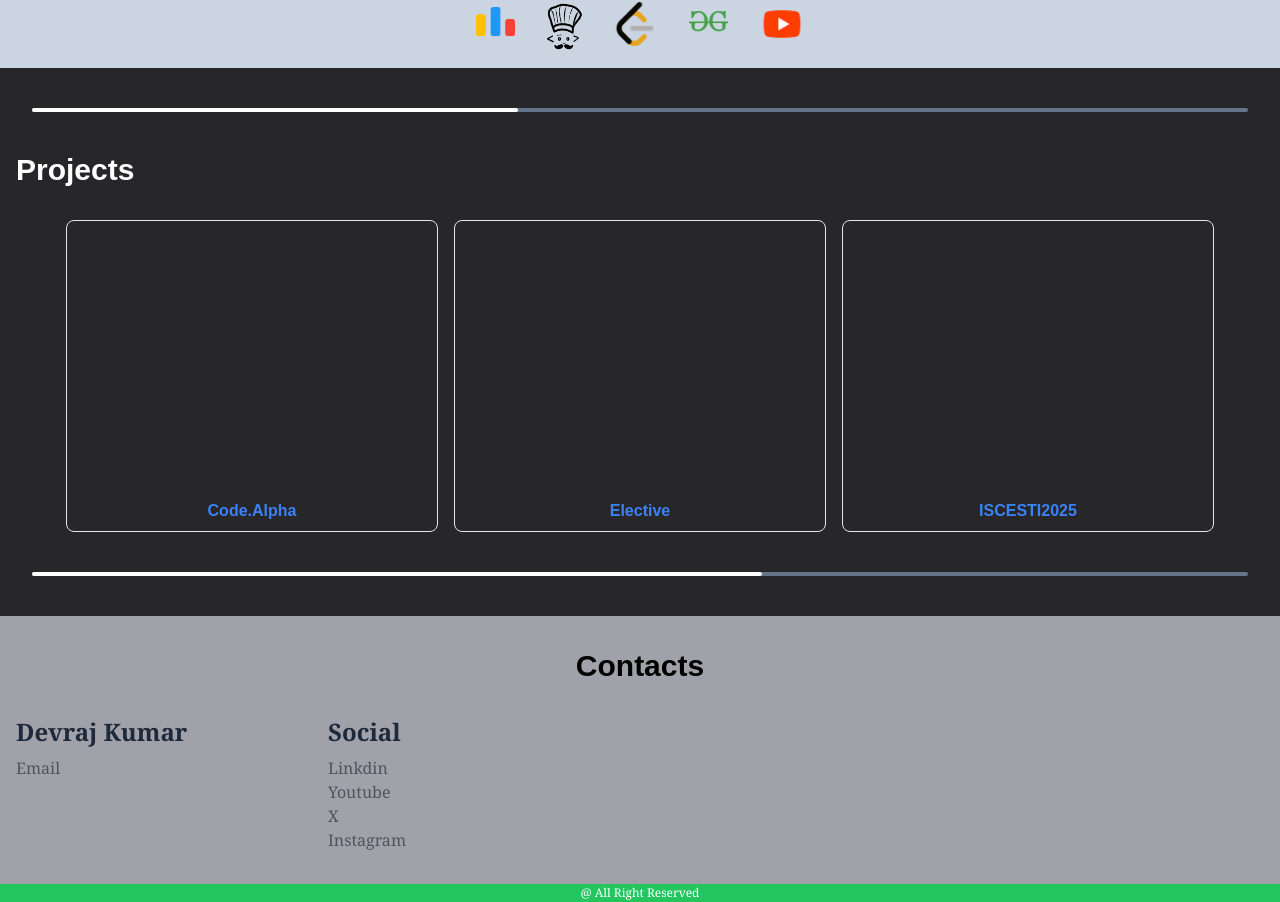
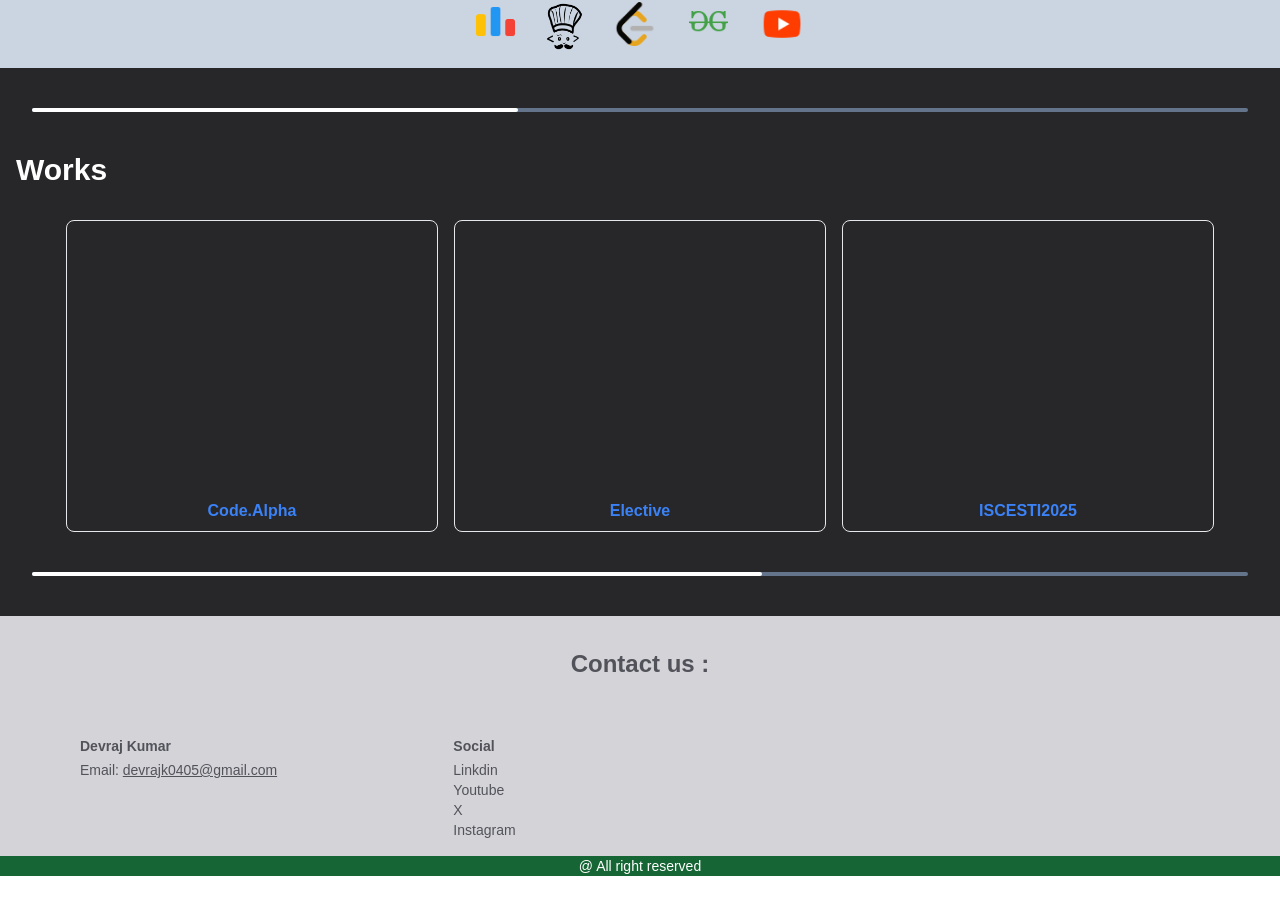
Before and after one commit to devRojha/Portfolio, a Next.js app in the folder frontend/: page / in a window 1280 px wide. Shown: the part 1778-2680 px from the top of the page. After the commit the page ends 2654 px from the top, so only its background shows below. Built offline with nearby package versions, Linux system fonts and the light colour scheme.

Commit message:
adding sliding menubar for mobile view

```diff
--- a/frontend/app/page.tsx
+++ b/frontend/app/page.tsx
@@ -2,7 +2,8 @@
 import About from "@/components/About";
 import CodingProfile from "@/components/CodingProfile";
 import Hero from "@/components/Hero";
-import Projects from "@/components/Projects";
+import Works from "@/components/Works";
+
 
 export default function Home() {
   return (
@@ -16,7 +17,7 @@ export default function Home() {
       <div className="rounded-full bg-slate-500 mx-8 mb-10">
         <div className="w-[40%] rounded-full h-1 bg-white"></div>
       </div>
-      <Projects />
+      <Works />
       <div className="rounded-full bg-slate-500 mx-8 mb-10">
         <div className="w-[60%] rounded-full h-1 bg-white"></div>
       </div>
--- a/frontend/components/About.tsx
+++ b/frontend/components/About.tsx
@@ -74,11 +74,11 @@ const SkillList = [
 export default function About(){
     return(
         <div id="About" className="mb-10">
-            <div className="mx-4">
+            <div className="mx-4 max-sm:mx-2">
                 <div className="font-bold text-pretty text-3xl mb-8">ABOUT</div>
                 <div className="grid grid-cols-2 max-md:grid-cols-1">
                     <div className="pt-[300px] max-md:pt-8 max-md:mb-8">
-                         <div className="max-md:border-b rounded-lg p-4">
+                         <div className="max-md:border-b rounded-lg p-4 max-sm:p-1">
                             <div className="text-center font-bold text-2xl mb-4 text-yellow-500">Who Am I?</div>
                             <div className="flex text-justify font-serif overflow-auto">
                                 <div className="h-[400px]">
--- a/frontend/components/Appbar.tsx
+++ b/frontend/components/Appbar.tsx
@@ -1,8 +1,6 @@
 "use client"
-import { useState } from "react";
 
-export default function Appbar() {
-    const [menu , setMenue] = useState<boolean>(false);
+export default function Appbar({menu, setMenue} : {menu:boolean , setMenue : (value : boolean)=> void}) {
     return (
       <div className="fixed w-full z-30  bg-zinc-800 h-[70px]  flex flex-col justify-center">
         <div className="flex justify-between px-20 max-lg:px-6 max-sm:px-4">
@@ -11,9 +9,9 @@ export default function Appbar() {
                 <ul className="flex space-x-16 max-lg:space-x-10 font-bold">
                     <li className="hover:border-b active:text-yellow-500 border-yellow-500"><a href="">Home</a></li>
                     <li className="hover:border-b active:text-yellow-500 border-yellow-500"><a href="#About">About</a></li>
-                    <li className="hover:border-b active:text-yellow-500 border-yellow-500"><a href="#Projects">Projects</a></li>
+                    <li className="hover:border-b active:text-yellow-500 border-yellow-500"><a href="#Works">Works</a></li>
                     <li className="hover:border-b active:text-yellow-500 border-yellow-500"><a href="">More</a></li>
-                    <li className="hover:border-b active:text-yellow-500 border-yellow-500"><a href="">Contacts</a></li>
+                    <li className="hover:border-b active:text-yellow-500 border-yellow-500"><a href="#Contacts">Contacts</a></li>
                 </ul>
             </div>
             <div className="max-sm:flex hidden flex-col justify-center">
--- a/frontend/components/ClientLayout.tsx
+++ b/frontend/components/ClientLayout.tsx
@@ -1,17 +1,22 @@
 "use client"
 
 
+import { useState } from "react";
 import Appbar from "./Appbar";
 import Footer from "./Footer";
+import Menubar from "./Menubar";
 
 export default function ClientLayout({ children }: { children: React.ReactNode }) {
-    // const [option , setoption] = useState(true);
+    const [menu , setMenue] = useState<boolean>(false);
     return (
-    <div>
-        <Appbar />
-        { children }
+    <div >
+        <Appbar menu={menu} setMenue={setMenue}/>
+        <Menubar menu={menu}/>
+        <div onClick={()=>setMenue(false)}>
+
+            { children }
+        </div>
         <Footer />
-        <div className="bg-green-500 text-white text-[12px] font-serif text-center">@ All Right Reserved</div>
     </div>
   );
 }
--- a/frontend/components/Footer.tsx
+++ b/frontend/components/Footer.tsx
@@ -4,23 +4,28 @@
 
 export default function Footer(){
     return(
-        <div id="Contacts" className="bg-zinc-400 px-4 py-8">
-                <div className="font-bold text-center text-black text-3xl mb-8">Contacts</div>
-                <div className="grid grid-cols-4 max-sm:grid-cols-2">
-                    <div className="font-serif">
-                        <div className="text-2xl max-sm:text-lg text-slate-800 font-bold mb-2">Devraj Kumar</div>
-                        <a href="mailto:devrajk0405@gmail.com" className="text-zinc-600 hover:border-b">Email</a>
+        <div className="">
+            <div className="px-20 max-lg:px-12 max-md:px-6 py-4 text-zinc-600 bg-zinc-300">
+                <div className="text-2xl text-center mb-10 font-bold mt-4">Contact us : </div>
+                <div className="grid grid-cols-3 max-sm:grid-cols-2 max-sm:space-y-2">
+                    <div className="text-sm  mt-4">
+                        <div className="font-bold mb-1">Devraj Kumar</div>
+                        <div>Email: <a className="underline" href="mailto:devrajk0405@gmail.com">devrajk0405@gmail.com</a></div>
                     </div>
-                    <div className="col-span-2 font-serif max-sm:col-span-1">
-                        <div className="text-2xl max-sm:text-lg text-slate-800 font-bold mb-2">Social</div>
-                        <div className="flex flex-col text-zinc-600">
-                            <div><a href="https://www.linkedin.com/in/devraj-kumar-5191ba250/" className=" hover:border-b" target="blank">Linkdin</a></div>
-                            <div><a href="https://www.youtube.com/@DuckScript" className=" hover:border-b" target="blank">Youtube</a></div>
-                            <div><a href="https://x.com/devR_04" className=" hover:border-b" target="blank">X</a></div>
-                            <div><a href="https://www.instagram.com/d_raj04/" className=" hover:border-b" target="blank">Instagram</a></div>
+                    <div className="flex max-sm:justify-center">
+                        <div className="text-sm  mt-4 ">
+                            <div className="font-bold mb-1">Social</div>
+                            <div className="flex flex-col">
+                                <div><a href="https://www.linkedin.com/in/devraj-kumar-5191ba250/" className=" hover:border-b border-zinc-600" target="blank">Linkdin</a></div>
+                                <div><a href="https://www.youtube.com/@DuckScript" className=" hover:border-b border-zinc-600" target="blank">Youtube</a></div>
+                                <div><a href="https://x.com/devR_04" className=" hover:border-b border-zinc-600" target="blank">X</a></div>
+                                <div><a href="https://www.instagram.com/d_raj04/" className=" hover:border-b border-zinc-600" target="blank">Instagram</a></div>
+                            </div>
                         </div>
                     </div>
                 </div>
+            </div>
+            <div className="bg-green-800 w-full text-center text-white text-sm">@ All right reserved</div>
         </div>
     )
 }
--- a/frontend/components/Menubar.tsx
+++ b/frontend/components/Menubar.tsx
@@ -1,43 +1,28 @@
 "use client";
 
-import Image from "next/image";
 import { useRouter } from "next/navigation";
 
-interface SidebarProps {
-  option: boolean;
-}
 
-export default function Menubar({ option }: SidebarProps) {
+export default function Menubar({menu} : {menu:boolean}) {
     const router = useRouter();
   return (
     <div>
-      <div className={`${option ? "right-[-400px]" : "right-0"} top-10 w-[260px] rounded-b-lg border-b border-2xl bg-gray-700 z-20 fixed transition-all duration-500 ease-linear`}>
-            <div className="flex flex-col space-y-10 pl-8 font-bold pt-10 text-white">
+      <div className={`${!menu ? "right-[-400px]" : "right-0"} top-10 w-[200px] rounded-b-lg border-b border-2xl bg-gray-700 z-20 fixed transition-all duration-500 ease-linear`}>
+            <div className="flex flex-col space-y-10 pl-8 font-bold pt-20 pb-10 text-white">
                 <div className="">
-                    <button onClick={()=>router.push("/")} className="py-4">Home</button>
+                    <div className=""><a className="hover:border-b active:text-yellow-500 border-yellow-500" href="">Home</a></div>
                 </div>
                 <div className=" ">
-                    <button onClick={()=>router.push("/Committee")} className="">Committies</button>
+                    <div className=""><a className="hover:border-b active:text-yellow-500 border-yellow-500" href="#About">About</a></div>
                 </div>
                 <div className=" ">
-                    <button onClick={()=>router.push("/Author")} className="">Author&apos;s Corner</button>
+                    <div className=""><a className="hover:border-b active:text-yellow-500 border-yellow-500" href="#Works">Works</a></div>
                 </div>
                 <div className=" ">
-                    <button onClick={()=>router.push("/teams")} className="">Teams</button>
+                    <div className=""><a className="hover:border-b active:text-yellow-500 border-yellow-500" href="">More</a></div>
                 </div>
                 <div className=" ">
-                    <button onClick={()=>router.push("/Venue")} className="">Venue</button>
-                </div>
-                <div className=" ">
-                    <button onClick={()=>router.push("#footer")} className="">Contact</button>
-                </div>
-            </div>
-            <div className="flex my-10 h-full">
-                <div className="h-full  pl-4 flex flex-col justify-center">
-                    <Image className=" rounded-full h-14 w-14" src={"/logo.png"} alt="Loading..." height={100} width={100}/>
-                </div>
-                <div className="ml-4 font-bold text-white flex flex-col justify-center">
-                    <button onClick={()=>router.push("/")}>ISCESTI-2025</button>
+                    <div className=""><a className="hover:border-b active:text-yellow-500 border-yellow-500" href="#Contacts">Contacts</a></div>
                 </div>
             </div>
       </div>
--- a/frontend/components/Projects.tsx
+++ b/frontend/components/Works.tsx
@@ -3,11 +3,11 @@
 import ProjectIMG from "./ProjectIMG";
 
 
-export default function Projects(){
+export default function Works(){
     return(
-        <div id="Projects" className="mb-10">
+        <div id="Works" className="mb-10">
             <div className="mx-4">
-                <div className="font-bold text-pretty text-3xl mb-8">Projects</div>
+                <div className="font-bold text-pretty text-3xl mb-8">Works</div>
                 <div className="flex flex-wrap gap-4 justify-center">
                     <a href="https://code.alpha-dev.tech/" className=" rounded-lg border flex flex-col">
                         <ProjectIMG img={"CA"}  len={8}/>
```
